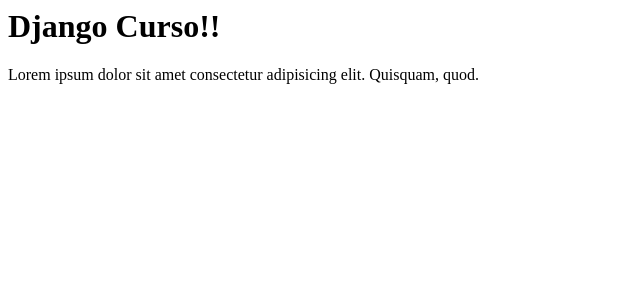
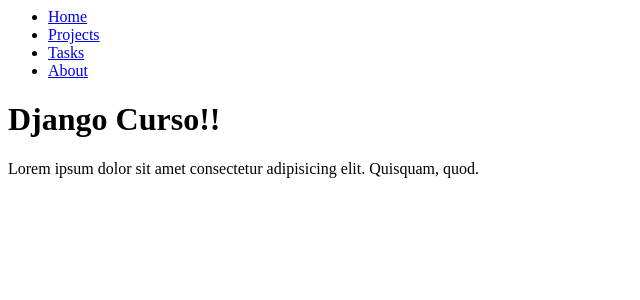
Before and after one commit to ZurielPC04/djangoproject, a Django app: page / in a window 1280 px wide. Shown: the top 300 px of the page, without its empty margins (0-640 px from the left). Run offline with Django 5.2, Linux system fonts and the light colour scheme.

Commit message:
Herencia de Templates

```diff
--- a/myapp/templates/about.html
+++ b/myapp/templates/about.html
@@ -1,6 +1,8 @@
+{% extends 'layouts/base.html' %} {% block content %}
 <h1>About</h1>
 <p>
   Lorem ipsum dolor sit amet consectetur adipisicing elit. Quisquam, quod. Lorem
   ipsum dolor sit amet consectetur adipisicing elit. Quisquam, quod.
 </p>
 <p>Website Creator Username: {{ username }}</p>
+{% endblock %}
--- a/myapp/templates/index.html
+++ b/myapp/templates/index.html
@@ -1,2 +1,4 @@
+{% extends 'layouts/base.html' %} {% block content %}
 <h1>{{ title }}</h1>
 <p>Lorem ipsum dolor sit amet consectetur adipisicing elit. Quisquam, quod.</p>
+{% endblock %}
--- /dev/null
+++ b/myapp/templates/layouts/base.html
@@ -0,0 +1,10 @@
+<nav>
+  <ul>
+    <li><a href="/">Home</a></li>
+    <li><a href="/projects/">Projects</a></li>
+    <li><a href="/tasks/">Tasks</a></li>
+    <li><a href="/about/">About</a></li>
+  </ul>
+</nav>
+
+{% block content %} {% endblock %}
--- a/myapp/templates/projects.html
+++ b/myapp/templates/projects.html
@@ -1,3 +1,4 @@
+{% extends 'layouts/base.html' %} {% block content %}
 <h1>Projects</h1>
 
 {% for project in projects %}
@@ -6,4 +7,4 @@
   <h2>{{ project.name }}</h2>
 </article>
 
-{% endfor %}
+{% endfor %} {% endblock %}
--- a/myapp/templates/tasks.html
+++ b/myapp/templates/tasks.html
@@ -1,3 +1,4 @@
+{% extends 'layouts/base.html' %} {% block content %}
 <h1>Tasks</h1>
 
 {% for task in tasks%}
@@ -18,4 +19,4 @@
   <button>Update</button>
   <button>✅ Done</button>
 </div>
-{% endfor %}
+{% endfor %} {% endblock %}
```
